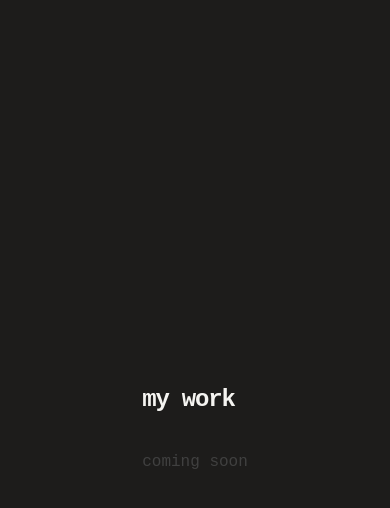
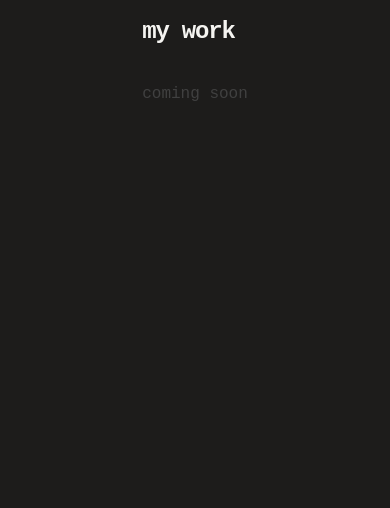
Before and after one commit to boddhi9/portfolio, a Next.js app: page /work in a window 390 px wide. Shown: the top 508 px of the page. Built offline with nearby package versions, Linux system fonts and the light colour scheme.

Commit message:
Responsiveness

```diff
--- a/app/global.css
+++ b/app/global.css
@@ -35,8 +35,16 @@ html {
   min-width: 360px;
 }
 
+html, body {
+  height: 100%;
+  margin: 0;
+  padding: 0;
+  overflow-x: hidden;
+}
+
 body {
   display: flex;
+  flex-direction: column;
   align-items: center;
   justify-content: center;
   font-size: 14px;
@@ -48,8 +56,12 @@ body {
   color: #f5f4f1;
   background-color: #1D1C1B;
   -webkit-font-smoothing: antialiased;
-  height: 100vh;
+  min-height: 100vh;
+  margin: 0;
+  padding: 0;
+  overflow: hidden;
 }
+
 
 p {
   font-size: 14px;
@@ -70,8 +82,10 @@ a:hover {
 }
 .container {
   max-width: 700px;
+  width: 100%;
   position: relative;
   margin-bottom: 10px;
+  padding: 0 10px;
 }
 h1, h2 {
   font-size: 14px;
@@ -102,10 +116,33 @@ ul li {
 .json-entry::before {
   content: ' ';
 }
+
 #terminalEditor {
   font-size: 14px;
   height: 400px;
-  width: 700px;
+  width: 100%;
+  max-width: 700px;
+  overflow: auto;
+}
+
+@media (max-width: 768px) {
+  body {
+    justify-content: start;
+    min-height: 80vh;
+  }
+  .container {
+    height: 300px;
+    margin: 100px 130px 0 10px;
+    padding: 0 30px;
+    margin-bottom: 0px;
+  }
+}
+
+@media (max-width: 480px) {
+  .container {
+    height: 200px;
+    justify-content: start;
+  }
 }
 
 .prose .anchor {
--- a/app/page.tsx
+++ b/app/page.tsx
@@ -11,11 +11,14 @@ import CommandHandler from './components/CommandHandler'
 export default function Page() {
   const [isLoading, setIsLoading] = useState(true)
   const [showWelcomeMessage, setShowWelcomeMessage] = useState(true)
-  const isMobile = useMediaQuery('(max-width: 768px)')
+  const [isClient, setIsClient] = useState(false)
 
   useEffect(() => {
+    setIsClient(true)
     setIsLoading(false)
   }, [])
+
+  const isMobile = useMediaQuery('(max-width: 768px)')
 
   const welcomeMessage = showWelcomeMessage && (
     <section className="container mx-auto px-4">
@@ -73,6 +76,10 @@ export default function Page() {
     </section>
   )
 
+  if (!isClient) {
+    return null
+  }
+
   return (
     <>
       {!isMobile ? (
@@ -83,16 +90,14 @@ export default function Page() {
               enableInput
               prompt="Krum:~/dev$"
               welcomeMessage={welcomeMessage}
-              defaultHandler={(command: string, commandArguments: string) => (
+              defaultHandler={(command, commandArguments) => (
                 <CommandHandler
                   command={command}
                   commandArguments={commandArguments}
                   setShowWelcomeMessage={setShowWelcomeMessage}
                 />
               )}
-              errorMessage={(command: string) =>
-                `zsh: command not found: ${command}`
-              }
+              errorMessage={(command) => `zsh: command not found: ${command}`}
             />
           )}
         </TerminalContextProvider>
```
